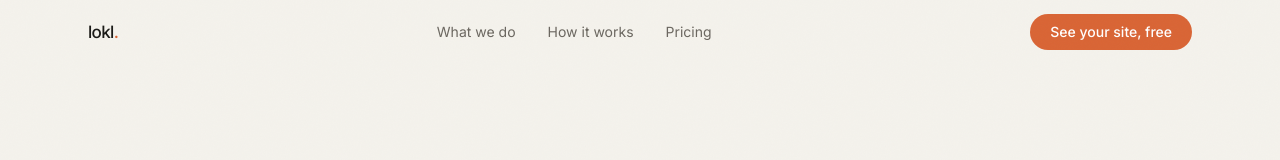
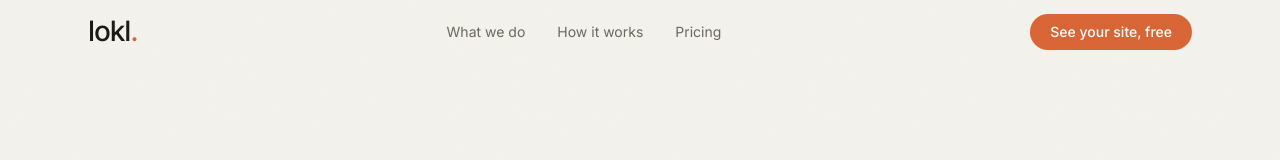
Before and after one commit to merturk-code/lokl, a Next.js app: page / in a window 1280 px wide. Shown: the top 160 px of the page. Built offline with nearby package versions, Linux system fonts and the light colour scheme.

Commit message:
revert logo to 28px minimal wordmark

```diff
--- a/components/footer.tsx
+++ b/components/footer.tsx
@@ -31,7 +31,7 @@ export function Footer() {
         <div className="grid md:grid-cols-3 gap-12 mb-16">
           {/* Brand */}
           <div className="md:col-span-1">
-            <div className="font-sans font-medium text-[17px] text-ink tracking-[-0.04em] leading-none mb-3">
+            <div className="font-sans font-medium text-[28px] text-ink tracking-[-0.04em] leading-none mb-3">
               lokl<span className="text-signal">.</span>
             </div>
             <p className="text-stone text-sm leading-relaxed font-light max-w-xs">
--- a/components/nav.tsx
+++ b/components/nav.tsx
@@ -40,7 +40,7 @@ function LogoMark() {
 
   /* A — default */
   return (
-    <span className={`${base} font-medium text-[17px] text-ink tracking-[-0.04em]`}>
+    <span className={`${base} font-medium text-[28px] text-ink tracking-[-0.04em]`}>
       lokl<span className="text-signal">.</span>
     </span>
   )
```
